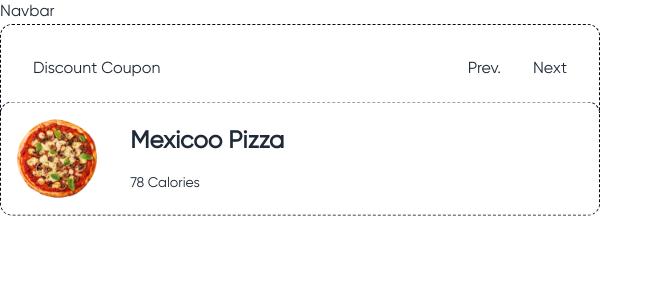
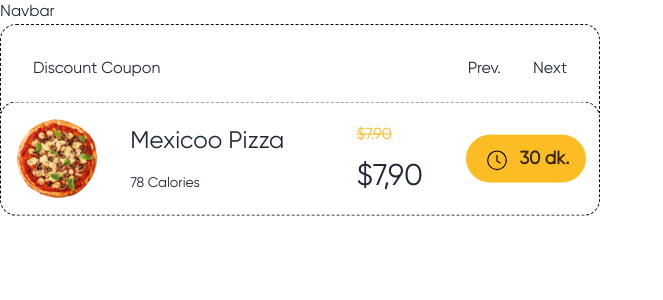
Before and after one commit to thony32/react-wcc-s4, a React (Vite) app: page / in a window 1280 px wide. Shown: the top 300 px of the page, without its empty margins (0-663 px from the left). Built offline with nearby package versions, Linux system fonts and the light colour scheme.

Commit message:
presque vita le dashed-bordered div

```diff
--- a/src/components/Pizza.tsx
+++ b/src/components/Pizza.tsx
@@ -1,8 +1,9 @@
+import CountUp from "react-countup";
 import pizza from "../assets/pizza.png";
 export default function Pizza() {
   return (
     <div className="h-full lg:w-[600px] lg:h-[220px]">
-      <div className="flex border-dashed border-slate-950 border border-b-0 rounded-t-xl justify-between p-4">
+      <div className="flex border-dashed border-slate-950 border border-b-0 rounded-t-2xl justify-between p-4">
         {/* Discount coupon */}
         <div className="p-4">
           <span className="">Discount Coupon</span>
@@ -15,19 +16,53 @@ export default function Pizza() {
         </div>
       </div>
       {/* Pizza */}
-      <div className="p-4 border border-dashed border-slate-950 rounded-xl -translate-y-[10%]">
+      <div className="p-4 border border-dashed border-slate-950 rounded-2xl -translate-y-[10%]">
         <div className="grid grid-cols-5">
           <div>
             <img src={pizza} alt="" className="w-20" />
           </div>
-          <div className="col-span-2 flex flex-col gap-4 items-start justify-center">
-            <div className="font-bold text-2xl text-left">Mexicoo Pizza</div>
-            <div className="text-sm">
-              78 Calories
+
+          <div className="col-span-2 flex flex-col gap-4 items-center lg:items-start justify-center">
+            <div className=" lg:text-2xl text-left">Mexicoo Pizza</div>
+            <div className="text-sm">78 Calories</div>
+          </div>
+
+          <div className="flex flex-col gap-3 justify-center">
+            <div className="line-through text-warning">$7.90</div>
+            <CountUp
+              delay={0}
+              start={0}
+              end={7.9}
+              duration={4}
+              decimals={2}
+              decimal=","
+            >
+              {({ countUpRef }) => (
+                <div className="text-2xl lg:text-3xl  ">
+                  $<span ref={countUpRef} className="animate-bounce infinite" />
+                </div>
+              )}
+            </CountUp>
+          </div>
+
+          <div className="flex justify-center items-center">
+            <div className="flex items-center justify-center gap-2 btn btn-warning rounded-full lowercase">
+              <div><svg
+                className="w-7 h-7 stroke-black fill-none"
+                viewBox="0 0 24 24"
+                xmlns="http://www.w3.org/2000/svg"
+              >
+                <defs></defs>
+
+                <g id="ic-actions-timer">
+                  <circle className="cls-1" cx="12" cy="13.5" r="8" />
+
+                  <polyline className="cls-2" points="12 9 12 14 15 16" />
+                </g>
+              </svg></div>
+              <div className="text-center text-lg">30 dk.</div>
             </div>
           </div>
-          <div></div>
-          <div></div>
         </div>
       </div>
     </div>
```
Also changed, not shown: src/assets/actions-timer-svgrepo-com.svg (added), src/assets/chef.png (added).
